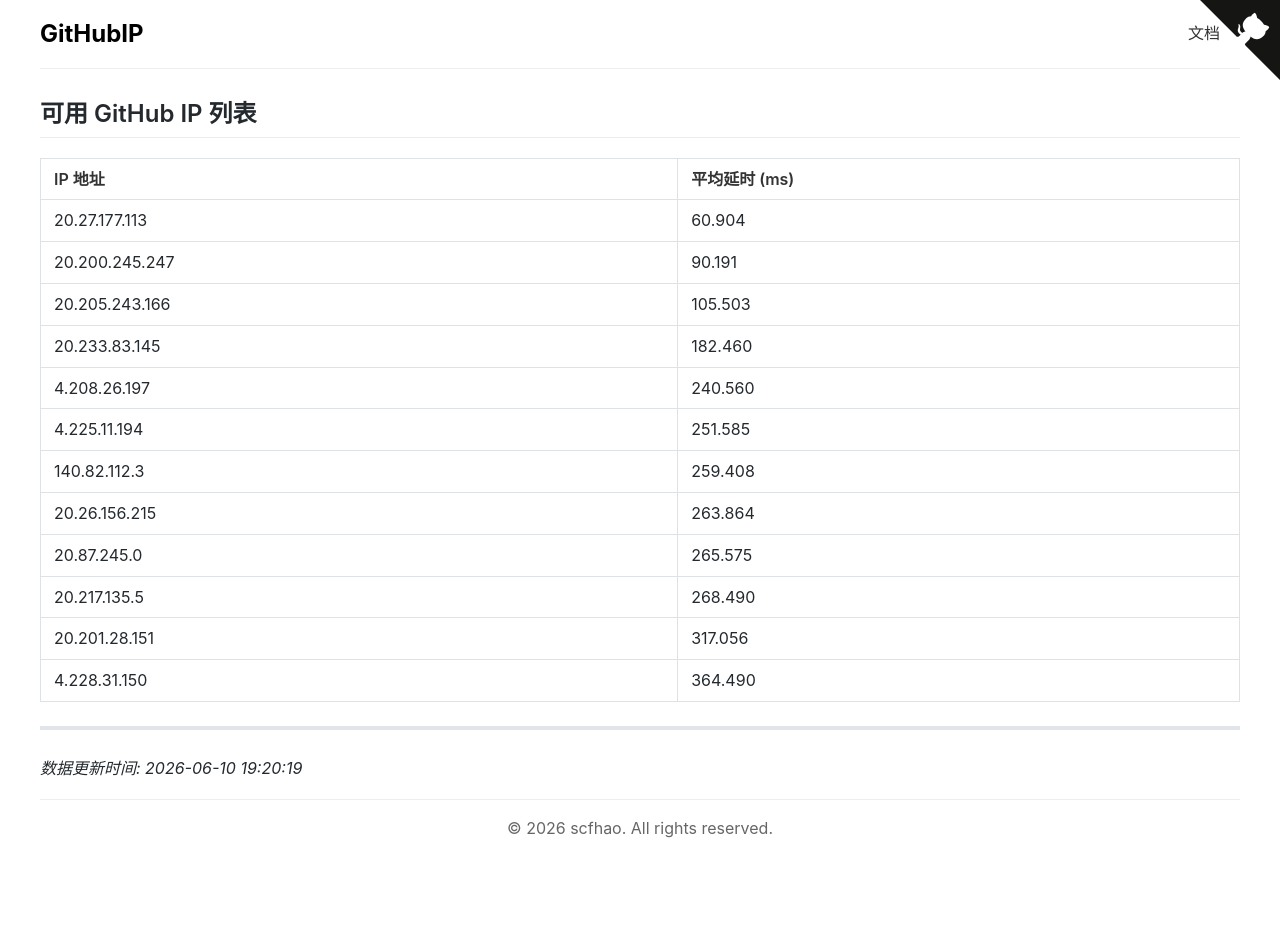
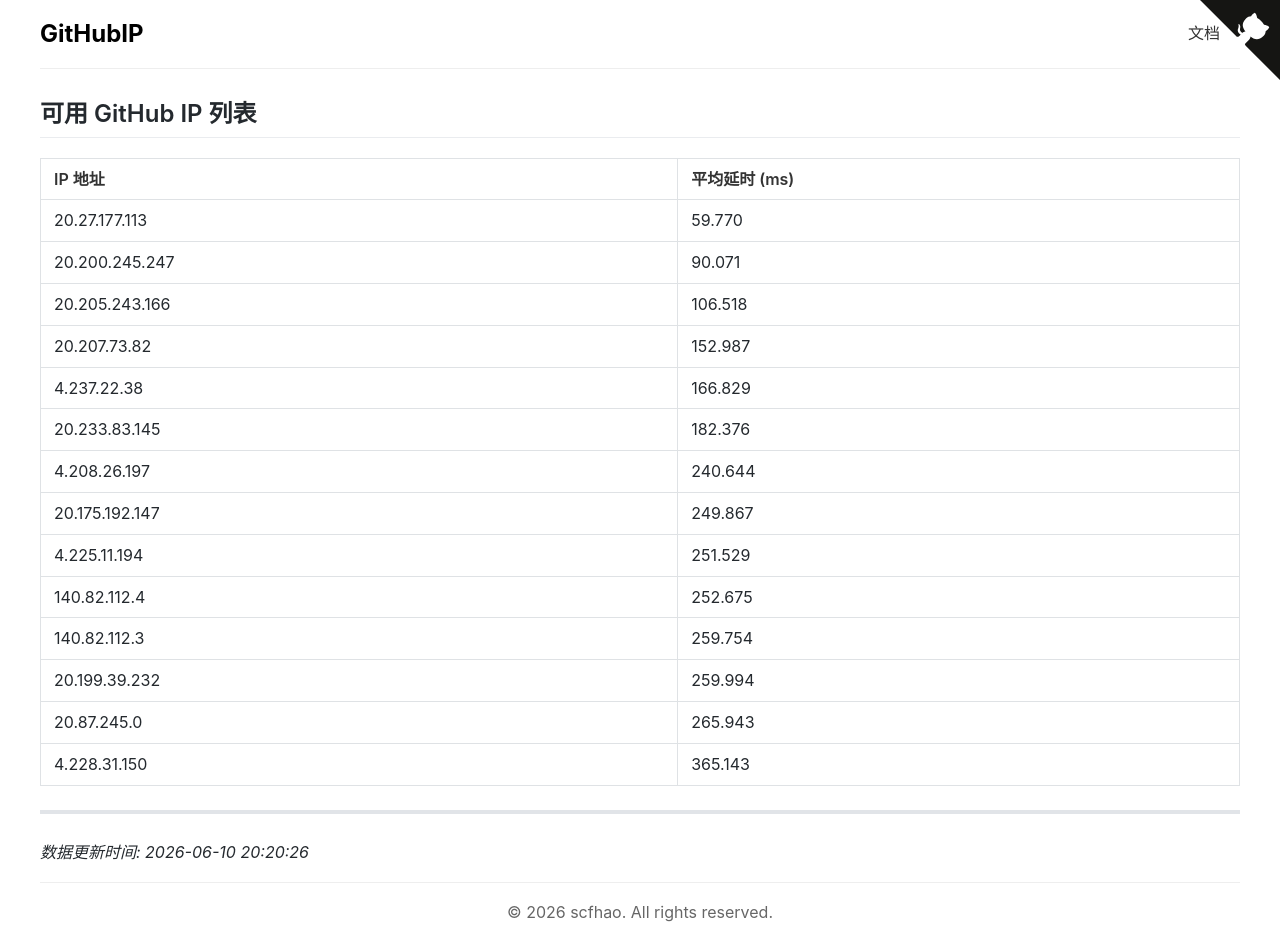
Before and after one commit to scfhao/GitHubIP, a Jekyll site: the page built from index.md, in a window 1280 px wide. Built offline with Jekyll 4.4.1, drawn with Linux system fonts in a browser that asks for light colours; before the commit the page ends 900 px from its top, so only the background shows below that.

Commit message:
自动脚本执行 - 2026-06-10 20:20:26

```diff
--- a/index.md
+++ b/index.md
@@ -1,26 +1,28 @@
 ---
 layout: home
 title: GitHub IP 列表
-date: 2026-06-10 19:20:19
+date: 2026-06-10 20:20:26
 ---
 
 ## 可用 GitHub IP 列表
 
 | IP 地址 | 平均延时 (ms) |
 |---------|--------------|
-| 20.27.177.113 | 60.904 |
-| 20.200.245.247 | 90.191 |
-| 20.205.243.166 | 105.503 |
-| 20.233.83.145 | 182.460 |
-| 4.208.26.197 | 240.560 |
-| 4.225.11.194 | 251.585 |
-| 140.82.112.3 | 259.408 |
-| 20.26.156.215 | 263.864 |
-| 20.87.245.0 | 265.575 |
-| 20.217.135.5 | 268.490 |
-| 20.201.28.151 | 317.056 |
-| 4.228.31.150 | 364.490 |
+| 20.27.177.113 | 59.770 |
+| 20.200.245.247 | 90.071 |
+| 20.205.243.166 | 106.518 |
+| 20.207.73.82 | 152.987 |
+| 4.237.22.38 | 166.829 |
+| 20.233.83.145 | 182.376 |
+| 4.208.26.197 | 240.644 |
+| 20.175.192.147 | 249.867 |
+| 4.225.11.194 | 251.529 |
+| 140.82.112.4 | 252.675 |
+| 140.82.112.3 | 259.754 |
+| 20.199.39.232 | 259.994 |
+| 20.87.245.0 | 265.943 |
+| 4.228.31.150 | 365.143 |
 
 ---
 
-*数据更新时间: 2026-06-10 19:20:19*
+*数据更新时间: 2026-06-10 20:20:26*
```
